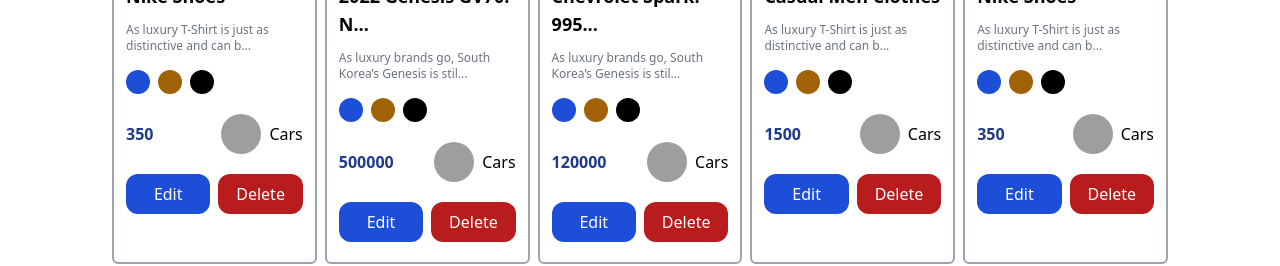
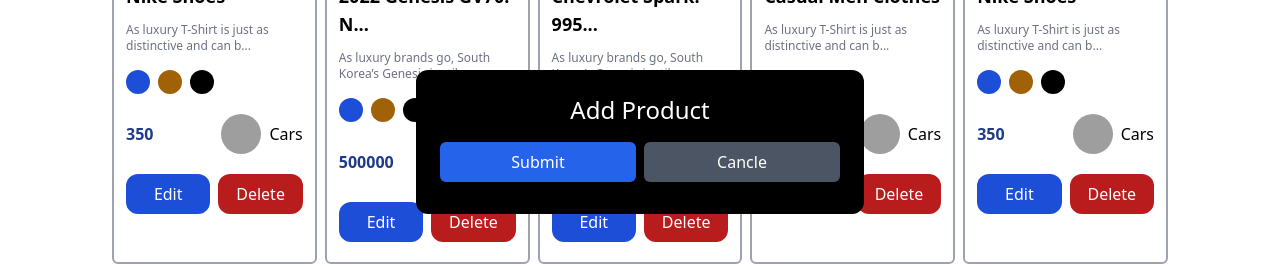
Before and after one commit to mohamedessamfadelelfeshawy/product-card, a React (Vite) app: page / in a window 1280 px wide. Both pictures are taken after a click on the button "Build now". Shown: the part 258-524 px from the top of the page. Built offline with nearby package versions, Linux system fonts and the light colour scheme; grey boxes are pictures that could not be loaded.

Commit message:
custom modal

```diff
--- a/package.json
+++ b/package.json
@@ -10,6 +10,7 @@
     "preview": "vite preview"
   },
   "dependencies": {
+    "@headlessui/react": "^2.2.2",
     "lucide-react": "^0.503.0",
     "react": "^19.0.0",
     "react-dom": "^19.0.0",
--- a/src/App.tsx
+++ b/src/App.tsx
@@ -1,19 +1,32 @@
-import { Fragment } from "react";
+import { Fragment, useState } from "react";
 import SideBar from "./component/SideBar";
 import { productList } from "./data";
+import Modal from "./component/ui/Modal";
 function App() {
+  /* staet */
+  const [isOpen, setIsOpen] = useState(false);
+  /* handel */
+  function close() {
+    setIsOpen(false);
+  }
+  function open() {
+    setIsOpen(true);
+  }
+
+  /* Rener */
   return (
     <Fragment>
-      <div className="container">
+      <main className="container">
+        {/*         //one */}
         <div className="flex items-center justify-between my-4  ">
           <h1 className="font-bold text-2xl">
             Latest <span className="text-blue-700">Products</span>
           </h1>
-          <button className="p-2 bg-blue-700 text-white rounded-md">
+          <button className="p-2 bg-blue-700 text-white rounded-md" onClick={open}>
             Build now
           </button>
         </div>
-
+        {/*  //two */}
         <div
           className=" grid
       grid-cols-1 sm:grid-cols-2 md:grid-cols-3 lg:grid-cols-4 xl:grid-cols-5 rounded-2xl
@@ -23,7 +36,18 @@
             <SideBar key={obj.id} product={obj} />
           ))}
         </div>
-      </div>
+        {/*         //there */}
+        <Modal title={"Add Product"} isOpen={isOpen} close={close}>
+          <div className="flex items-center space-x-2 my-2 ">
+            <button className="bg-blue-600 p-2 rounded-md text-white w-full">
+              Submit
+            </button>
+            <button className="bg-gray-600 p-2 rounded-md text-white w-full">
+              Cancle
+            </button>
+          </div>
+        </Modal>
+      </main>
     </Fragment>
   );
 }
--- /dev/null
+++ b/src/component/ui/Modal.tsx
@@ -0,0 +1,43 @@
+import {Dialog, DialogPanel, DialogTitle } from "@headlessui/react";
+import { ReactNode} from "react";
+
+interface IModel {
+  title: string;
+  children: ReactNode;
+  isOpen: boolean;
+  close: () => void;
+}
+export default function Modal({ title, children, isOpen,close}: IModel) {
+
+
+
+  return (
+    <>
+      <Dialog
+        open={isOpen}
+        as="div"
+        className="relative z-10 focus:outline-none"
+        onClose={close}
+        __demoMode
+      >
+        <div className="fixed inset-0 z-10 w-screen overflow-y-auto">
+          <div className="flex min-h-full items-center justify-center p-4">
+            <DialogPanel
+              transition
+              className="w-full max-w-md rounded-xl bg-black p-6 backdrop-blur-2xl duration-300 ease-out data-closed:transform-[scale(95%)] data-closed:opacity-0"
+            >
+              <DialogTitle
+                as="h3"
+                className=" font-medium text-white text-center text-2xl"
+              >
+                {title}
+              </DialogTitle>
+
+              <div className="mt-4">{children}</div>
+            </DialogPanel>
+          </div>
+        </div>
+      </Dialog>
+    </>
+  );
+}
```
Also changed, not shown: 1 other file (tests, documents, lock files or other folders).
